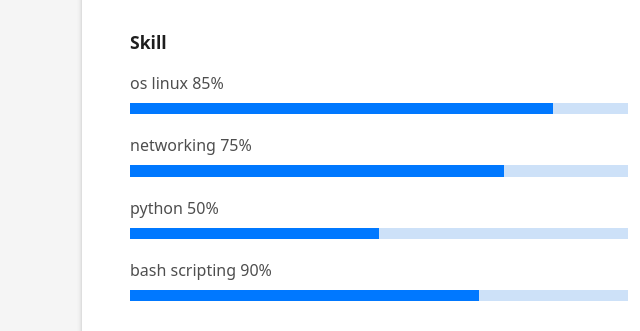
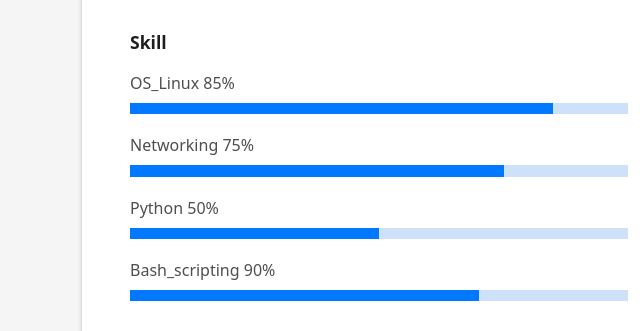
Before and after one commit to achraf-benchehla/achraf-benchehla.github.io, a plain HTML site: page index.html in a window 1280 px wide. Shown: the part 1176-1507 px from the top of the page, 0-640 px from the left. Drawn offline with Linux system fonts and the light colour scheme.

Commit message:
Update index.html
test

```diff
--- a/index.html
+++ b/index.html
@@ -88,19 +88,19 @@
                   </div>
                   <div class="skill-mf">
                     <p class="title-s">Skill</p>
-                    <span>os linux</span> <span class="pull-right">85%</span>
+                    <span>OS_Linux</span> <span class="pull-right">85%</span>
                     <div class="progress">
                       <div class="progress-bar" role="progressbar" style="width: 85%;" aria-valuenow="85" aria-valuemin="0" aria-valuemax="100"></div>
                     </div>
-                    <span>networking</span> <span class="pull-right">75%</span>
+                    <span>Networking</span> <span class="pull-right">75%</span>
                     <div class="progress">
                       <div class="progress-bar" role="progressbar" style="width: 75%" aria-valuenow="75" aria-valuemin="0" aria-valuemax="100"></div>
                     </div>
-                    <span>python </span> <span class="pull-right">50%</span>
+                    <span>Python</span> <span class="pull-right">50%</span>
                     <div class="progress">
                       <div class="progress-bar" role="progressbar" style="width: 50%" aria-valuenow="50" aria-valuemin="0" aria-valuemax="100"></div>
                     </div>
-                    <span>bash scripting </span> <span class="pull-right">90%</span>
+                    <span>Bash_scripting</span> <span class="pull-right">90%</span>
                     <div class="progress">
                       <div class="progress-bar" role="progressbar" style="width: 70%" aria-valuenow="70" aria-valuemin="0" aria-valuemax="100"></div>
                     </div>
```
